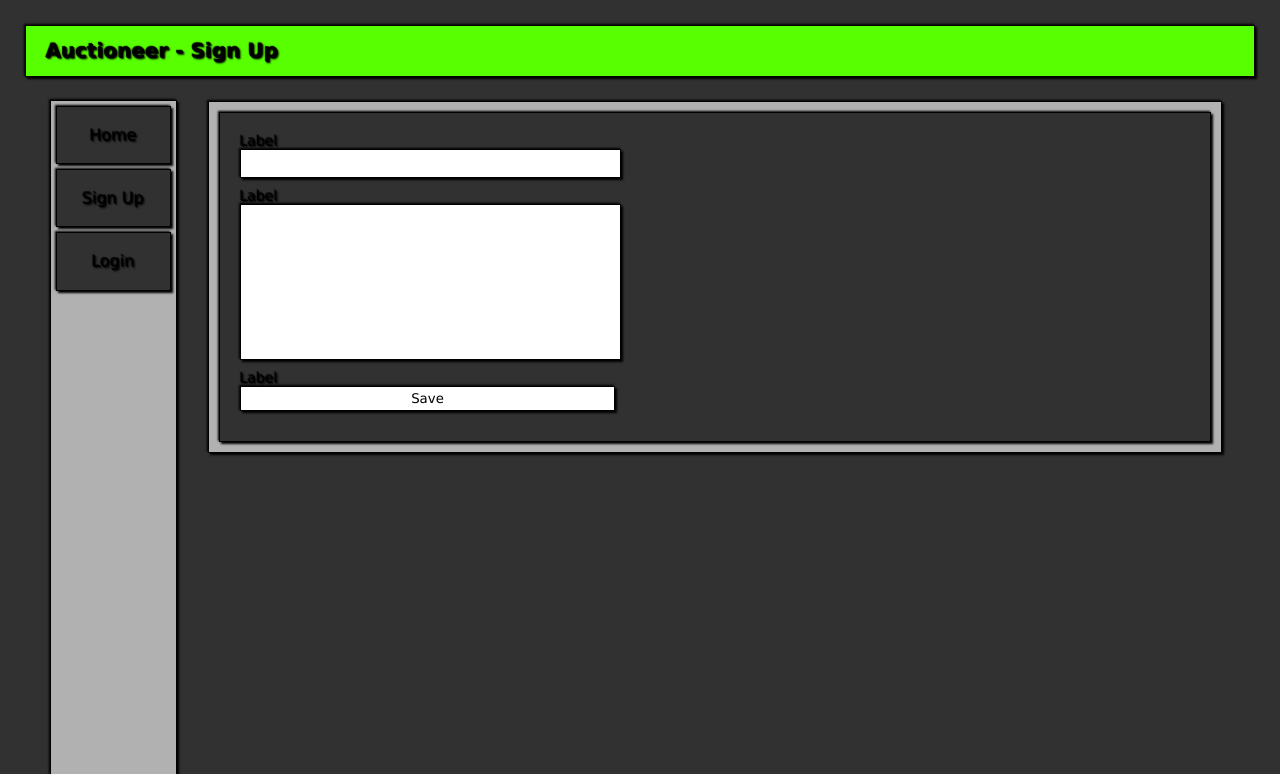
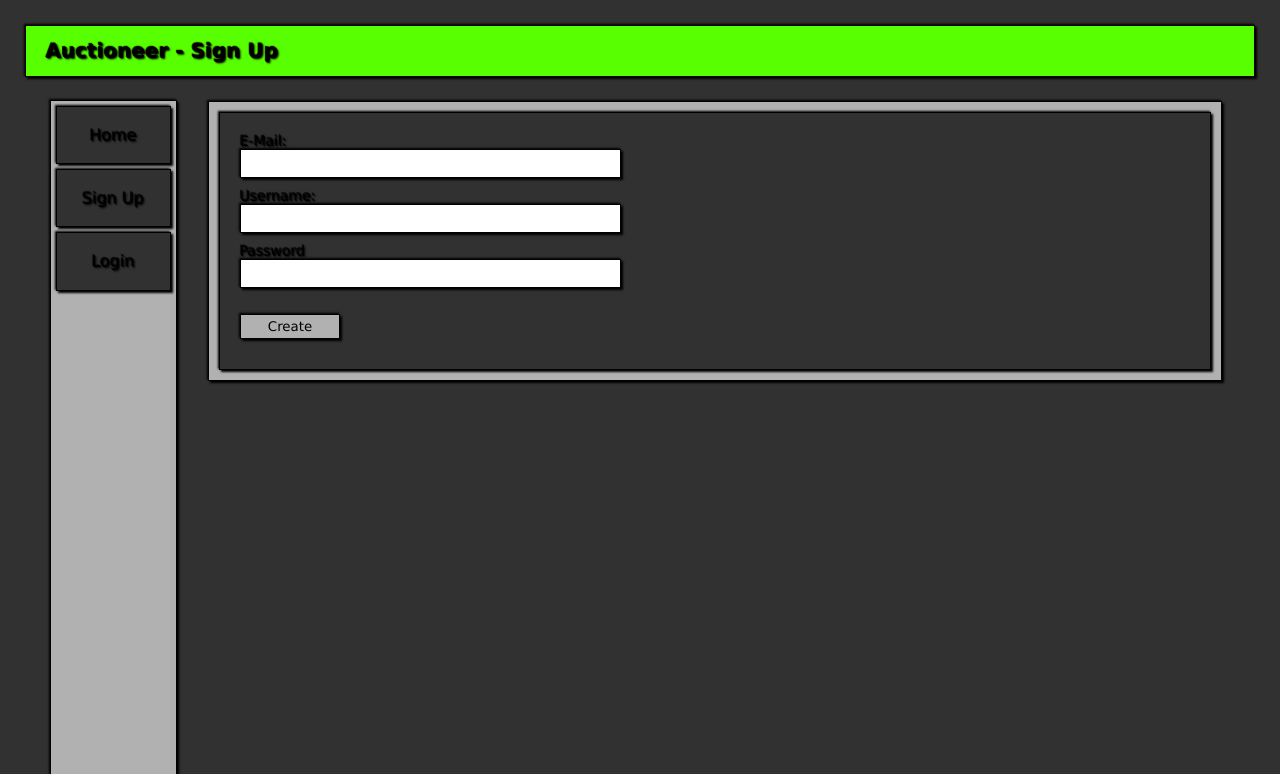
Before and after one commit to selindho/dewas, a Django app: page /auctioneer/signup/ in a window 1280 px wide. Shown: the top 774 px of the page. Run offline with Django 3.2, Linux system fonts and the light colour scheme; parts of the project's set-up code (start-up, migrations or seed data) failed here and were passed over.

Commit message:
Completed the Sign Up view.

```diff
--- a/Auctioneer/static/style_main.css
+++ b/Auctioneer/static/style_main.css
@@ -124,6 +124,7 @@ input.button {
 	width: 100px;
 	background-color: #B1B1B1;
 	color: #000000;
+    font-family: Verdana, Geneva, sans-serif;
 }
 
 input.button:focus {
--- a/Auctioneer/views.py
+++ b/Auctioneer/views.py
@@ -23,17 +23,22 @@ def home(request):
 def sign_up(request):
     is_logged_in = request.user.is_authenticated()
 
-    if request.method == 'POST' and 'username' in request.POST and 'password' in request.POST:
-        user = User.objects.create_user()
-        if user is not None:
-            return render_to_response('message.html', {'title': 'Success!', 'is_logged_in': is_logged_in,
-                                                       'message': 'Account created!'},
+    if request.method == 'POST':
+        if 'email' in request.POST and 'username' in request.POST and 'password' in request.POST:
+            user = User.objects.create_user(email=request.POST['email'], username=request.POST['username'],
+                                            password=request.POST['password'])
+            if user is not None:
+                return render_to_response('message.html', {'title': 'Success!', 'is_logged_in': is_logged_in,
+                                                           'message': 'Account created!'},
+                                          context_instance=RequestContext(request))
+            else:
+                return render_to_response('message.html', {'title': 'Error!', 'is_logged_in': is_logged_in,
+                                                           'message': 'User exists!'},
+                                          context_instance=RequestContext(request))
+
+        else:
+            return render_to_response('signup.html', {'title': 'Sign Up', 'is_logged_in': is_logged_in},
                                       context_instance=RequestContext(request))
-        else:
-            return render_to_response('message.html', {'title': 'Error!', 'is_logged_in': is_logged_in,
-                                                       'message': 'User exists!'},
-                                      context_instance=RequestContext(request))
-
     else:
         return render_to_response('signup.html', {'title': 'Sign Up', 'is_logged_in': is_logged_in},
                                   context_instance=RequestContext(request))
--- a/templates/signup.html
+++ b/templates/signup.html
@@ -29,18 +29,23 @@
 			<div id=Content>
 
                 <div>
-                    <form action="/dosmthn/" method="post">
+                    <form action="/auctioneer/signup/" method="post">
+                        {% csrf_token %}
                         <label>
-                            <span>Label</span>
-                            <input type="text" name="input">
+                            <span>E-Mail:</span>
+                            <input type="text" size="30" name="email">
                         </label>
                         <label>
-                            <span>Label</span>
-                            <textarea rows="10" cols="30"></textarea>
+                            <span>Username:</span>
+                            <input type="text" size="30" name="username">
                         </label>
                         <label>
-                            <span>Label</span>
-                            <input type="submit" name="save" value="Save">
+                            <span>Password</span>
+                            <input type="password" size="30" name="password">
+                        </label>
+                        <br>
+                        <label>
+                            <input class="button" type="submit" size="30" value="Create">
                         </label>
                     </form>
                 </div>
```
Also changed, not shown: auction.db.
